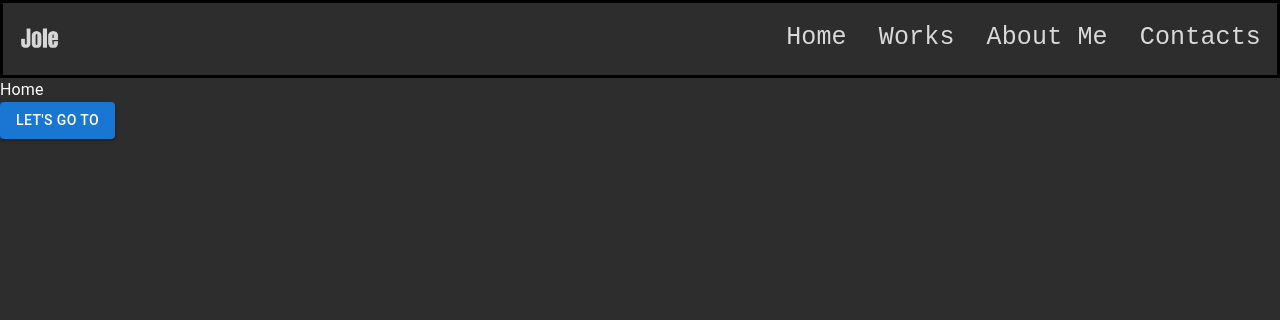
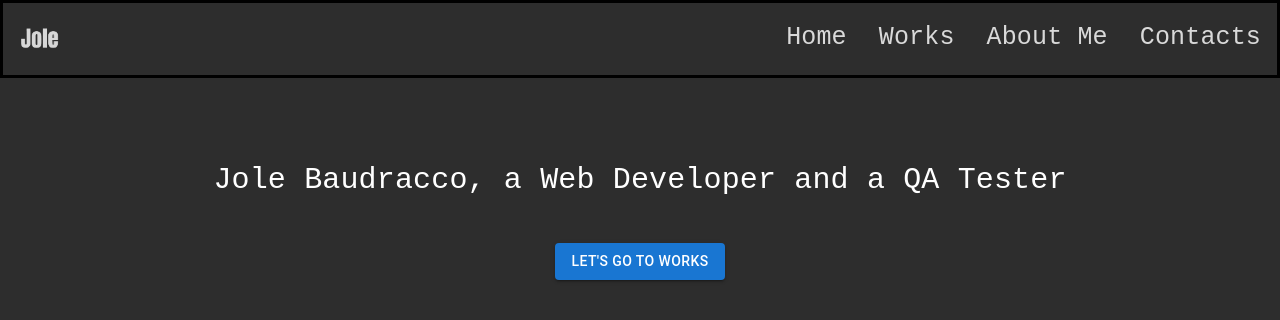
Before and after one commit to jolebaudracco/real-portfolio, a React (Vite) app in the folder real-portfolio/: page / in a window 1280 px wide. Shown: the top 320 px of the page. Built offline with nearby package versions, Linux system fonts and the light colour scheme.

Commit message:
feat: update Home component to include setSelectedScreen prop and enhance layout

```diff
--- a/real-portfolio/src/components/home/Home.jsx
+++ b/real-portfolio/src/components/home/Home.jsx
@@ -3,11 +3,29 @@ import Button from '../buttons/MyButton'
 import MyButton from '../buttons/MyButton'
 import Box from '@mui/material/Box'
 
-const Home = () => {
+const Home = ({setSelectedScreen}) => {
+
+const handleClick = () => {
+  setSelectedScreen('Works')
+}
   return (
     <>
-        <Box sx={{color: 'white'}}>Home</Box>
-        <MyButton/>
+        <Box sx={{
+          color: 'white',
+          fontFamily: 'Fira Code, monospace',
+          fontSize: 30,
+          textAlign: 'center',
+          mt: 10,
+        }}>
+          Jole Baudracco, a Web Developer and a QA Tester
+        </Box>
+        <Box onClick={handleClick} sx={{
+          display: 'flex',
+          justifyContent: 'center',
+          mt: 5,
+        }}>
+          <MyButton  text={'Works'}/>
+        </Box>
     </>
   )
 }
```
